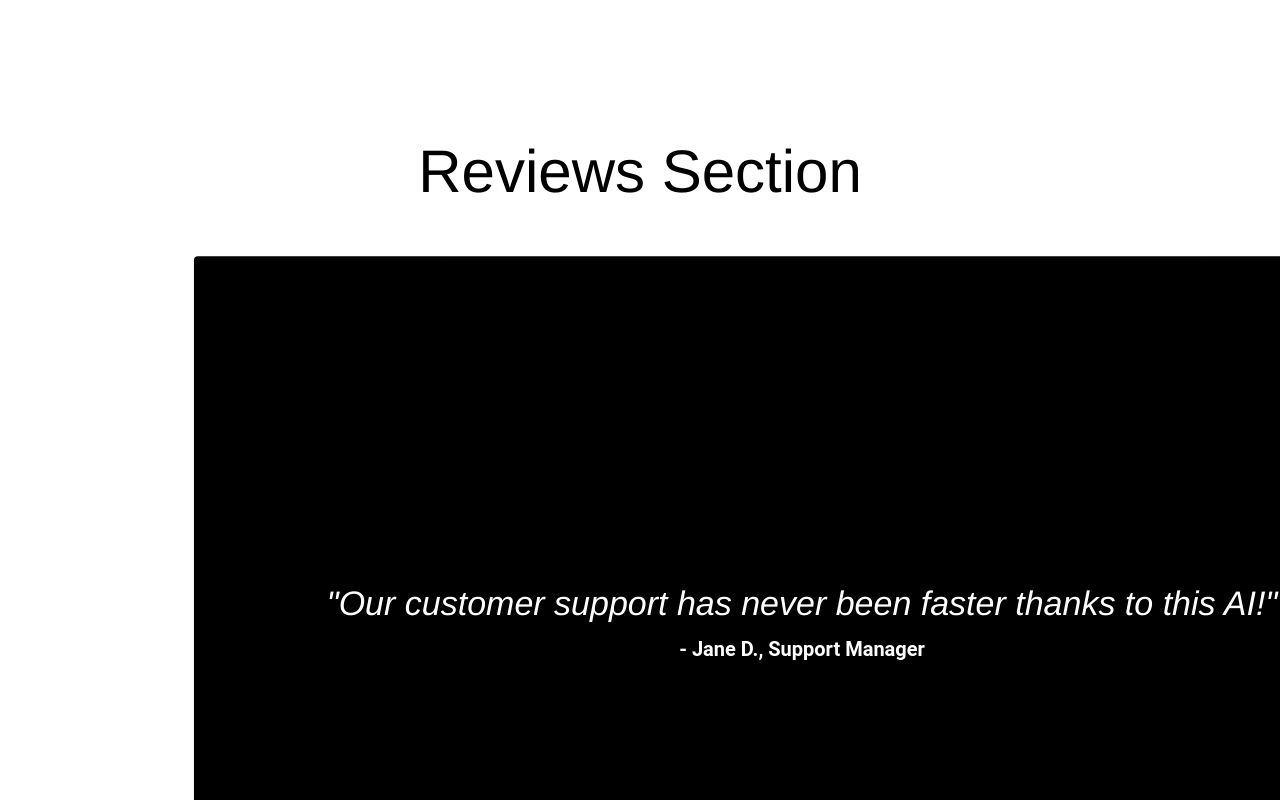
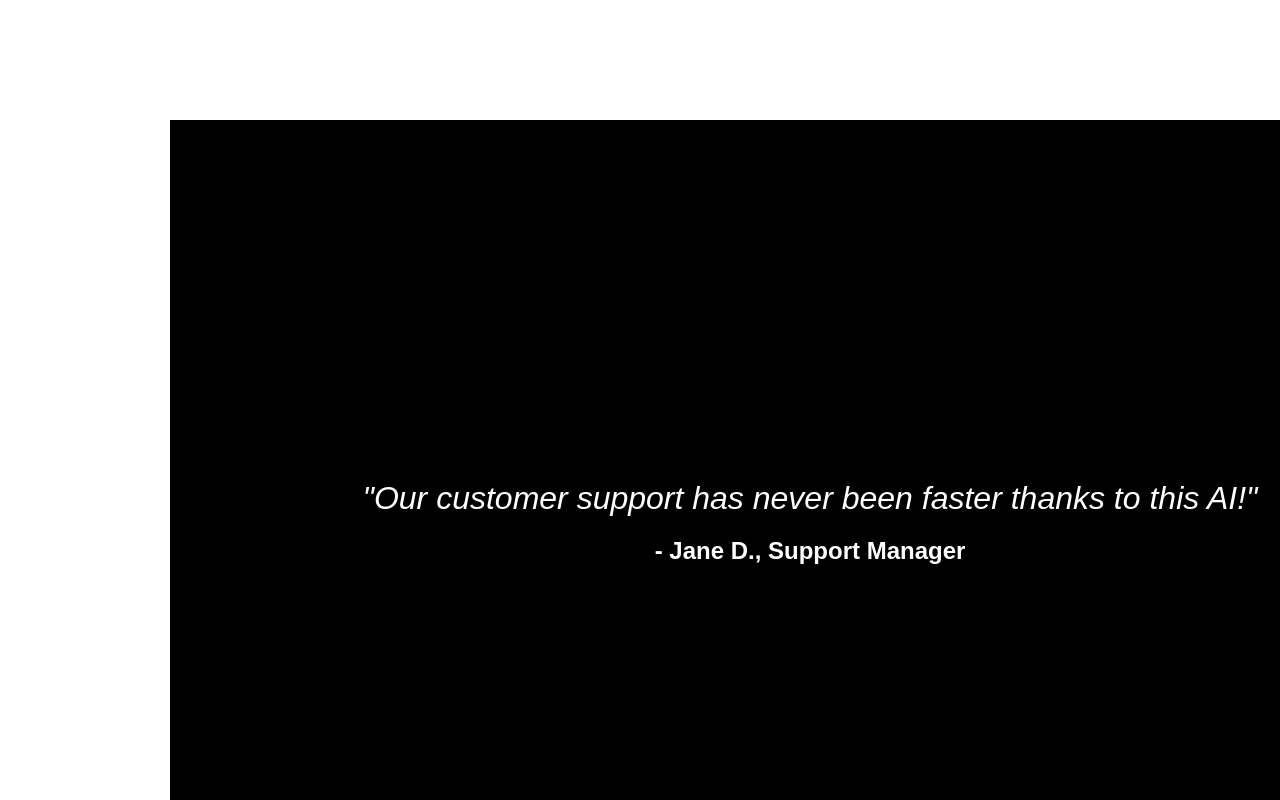
Before and after one commit to Buildyard/Loopin, a React (Vite) app in the folder frontend/: page / in a window 1280 px wide. Shown: the part 5880-6680 px from the top of the page. Built offline with nearby package versions, Linux system fonts and the light colour scheme.

Commit message:
v2 reviews

```diff
--- a/frontend/src/sections/4ReviewsSection.jsx
+++ b/frontend/src/sections/4ReviewsSection.jsx
@@ -91,13 +91,13 @@ const ReviewsSection = () => {
       @keyframes scale-x {
         0%,
         10% {
-          width: calc(100vw - (2 * var(--gutter)));
+          width: 100vw;
         }
       }
       @keyframes scale-y {
         0%,
         10% {
-          height: calc(100vh - (2 * var(--gutter)));
+          height: 100vh;
         }
       }
       @media (prefers-reduced-motion: no-preference) {
@@ -133,12 +133,12 @@ const ReviewsSection = () => {
       :root {
         --container-width: 1600px;
         --gap: clamp(10px, 7.35vw, 80px);
-        --gutter: 2rem;
+        --gutter: 0;
       }
-      @media (max-width: 600px) {
-        :root {
-          --gutter: 1rem;
-        }
+      * {
+        margin: 0;
+        padding: 0;
+        box-sizing: border-box;
       }
       .content {
         min-height: 100vh;
@@ -162,13 +162,13 @@ const ReviewsSection = () => {
         transform: translate(-50%, -50%);
         width: 100%;
         height: 100%;
-        border-radius: 1rem;
+        border-radius: 0;
       }
     }
     @layer grid {
       .grid {
         width: var(--container-width);
-        max-width: calc(100% - (2 * var(--gutter)));
+        max-width: 100%;
         display: grid;
         grid-template-columns: repeat(4, 1fr);
         grid-template-rows: repeat(3, 1fr);
@@ -245,6 +245,50 @@ const ReviewsSection = () => {
       overflow: clip;
       background: white;
     }
+    .review-card {
+      background-color: black;
+      color: white;
+      padding: 1rem;
+      border-radius: 0.5rem;
+      width: 100%;
+      height: 100%;
+      display: flex;
+      flex-direction: column;
+      justify-content: center;
+      align-items: center;
+    }
+    .review-quote {
+      font-style: italic;
+      text-align: center;
+      font-size: 1rem;
+      line-height: 1.5;
+    }
+    .review-author {
+      margin-top: 0.5rem;
+      font-weight: bold;
+      font-size: 0.875rem;
+    }
+    .center-review-card {
+      background-color: black;
+      color: white;
+      display: flex;
+      flex-direction: column;
+      justify-content: center;
+      align-items: center;
+      padding: 2rem;
+      border-radius: 0;
+    }
+    .center-review-quote {
+      font-style: italic;
+      text-align: center;
+      font-size: 2rem;
+      line-height: 1.4;
+    }
+    .center-review-author {
+      margin-top: 1rem;
+      font-weight: bold;
+      font-size: 1.5rem;
+    }
   `;
 
   const layerReviews = reviews.slice(1);
@@ -255,116 +299,64 @@ const ReviewsSection = () => {
   return (
     <>
       <style>{style}</style>
-      <Typography variant="h2" sx={{ p: 2, textAlign: 'center' }}>
-        Reviews Section
-      </Typography>
-      <Box className="content-wrap">
-        <Box className="content">
-          <Box className="grid">
-            <Box className="layer">
+      <div className="content-wrap">
+        <div className="content">
+          <div className="grid">
+            <div className="layer">
               {layer1Reviews.map((review, index) => (
                 <div key={index}>
-                  <Paper
-                    sx={{
-                      backgroundColor: 'black',
-                      color: 'white',
-                      p: 2,
-                      borderRadius: 1,
-                      width: '100%',
-                      height: '100%',
-                      display: 'flex',
-                      flexDirection: 'column',
-                      justifyContent: 'center',
-                      alignItems: 'center',
-                    }}
-                  >
-                    <Typography variant="body1" sx={{ fontStyle: 'italic', textAlign: 'center' }}>
+                  <div className="review-card">
+                    <div className="review-quote">
                       "{review.quote}"
-                    </Typography>
-                    <Typography variant="caption" sx={{ mt: 1, fontWeight: 'bold' }}>
+                    </div>
+                    <div className="review-author">
                       {review.author}
-                    </Typography>
-                  </Paper>
+                    </div>
+                  </div>
                 </div>
               ))}
-            </Box>
-            <Box className="layer">
+            </div>
+            <div className="layer">
               {layer2Reviews.map((review, index) => (
                 <div key={index}>
-                  <Paper
-                    sx={{
-                      backgroundColor: 'black',
-                      color: 'white',
-                      p: 2,
-                      borderRadius: 1,
-                      width: '100%',
-                      height: '100%',
-                      display: 'flex',
-                      flexDirection: 'column',
-                      justifyContent: 'center',
-                      alignItems: 'center',
-                    }}
-                  >
-                    <Typography variant="body1" sx={{ fontStyle: 'italic', textAlign: 'center' }}>
+                  <div className="review-card">
+                    <div className="review-quote">
                       "{review.quote}"
-                    </Typography>
-                    <Typography variant="caption" sx={{ mt: 1, fontWeight: 'bold' }}>
+                    </div>
+                    <div className="review-author">
                       {review.author}
-                    </Typography>
-                  </Paper>
+                    </div>
+                  </div>
                 </div>
               ))}
-            </Box>
-            <Box className="layer">
+            </div>
+            <div className="layer">
               {layer3Reviews.map((review, index) => (
                 <div key={index}>
-                  <Paper
-                    sx={{
-                      backgroundColor: 'black',
-                      color: 'white',
-                      p: 2,
-                      borderRadius: 1,
-                      width: '100%',
-                      height: '100%',
-                      display: 'flex',
-                      flexDirection: 'column',
-                      justifyContent: 'center',
-                      alignItems: 'center',
-                    }}
-                  >
-                    <Typography variant="body1" sx={{ fontStyle: 'italic', textAlign: 'center' }}>
+                  <div className="review-card">
+                    <div className="review-quote">
                       "{review.quote}"
-                    </Typography>
-                    <Typography variant="caption" sx={{ mt: 1, fontWeight: 'bold' }}>
+                    </div>
+                    <div className="review-author">
                       {review.author}
-                    </Typography>
-                  </Paper>
+                    </div>
+                  </div>
                 </div>
               ))}
-            </Box>
-            <Box className="scaler">
-              <Paper
-                sx={{
-                  backgroundColor: 'black',
-                  color: 'white',
-                  display: 'flex',
-                  flexDirection: 'column',
-                  justifyContent: 'center',
-                  alignItems: 'center',
-                  p: 4,
-                }}
-              >
-                <Typography variant="h4" sx={{ fontStyle: 'italic', textAlign: 'center' }}>
+            </div>
+            <div className="scaler">
+              <div className="center-review-card">
+                <div className="center-review-quote">
                   "{reviews[0].quote}"
-                </Typography>
-                <Typography variant="h6" sx={{ mt: 1, fontWeight: 'bold' }}>
+                </div>
+                <div className="center-review-author">
                   {reviews[0].author}
-                </Typography>
-              </Paper>
-            </Box>
-          </Box>
-        </Box>
-      </Box>
+                </div>
+              </div>
+            </div>
+          </div>
+        </div>
+      </div>
     </>
   );
 };
```
